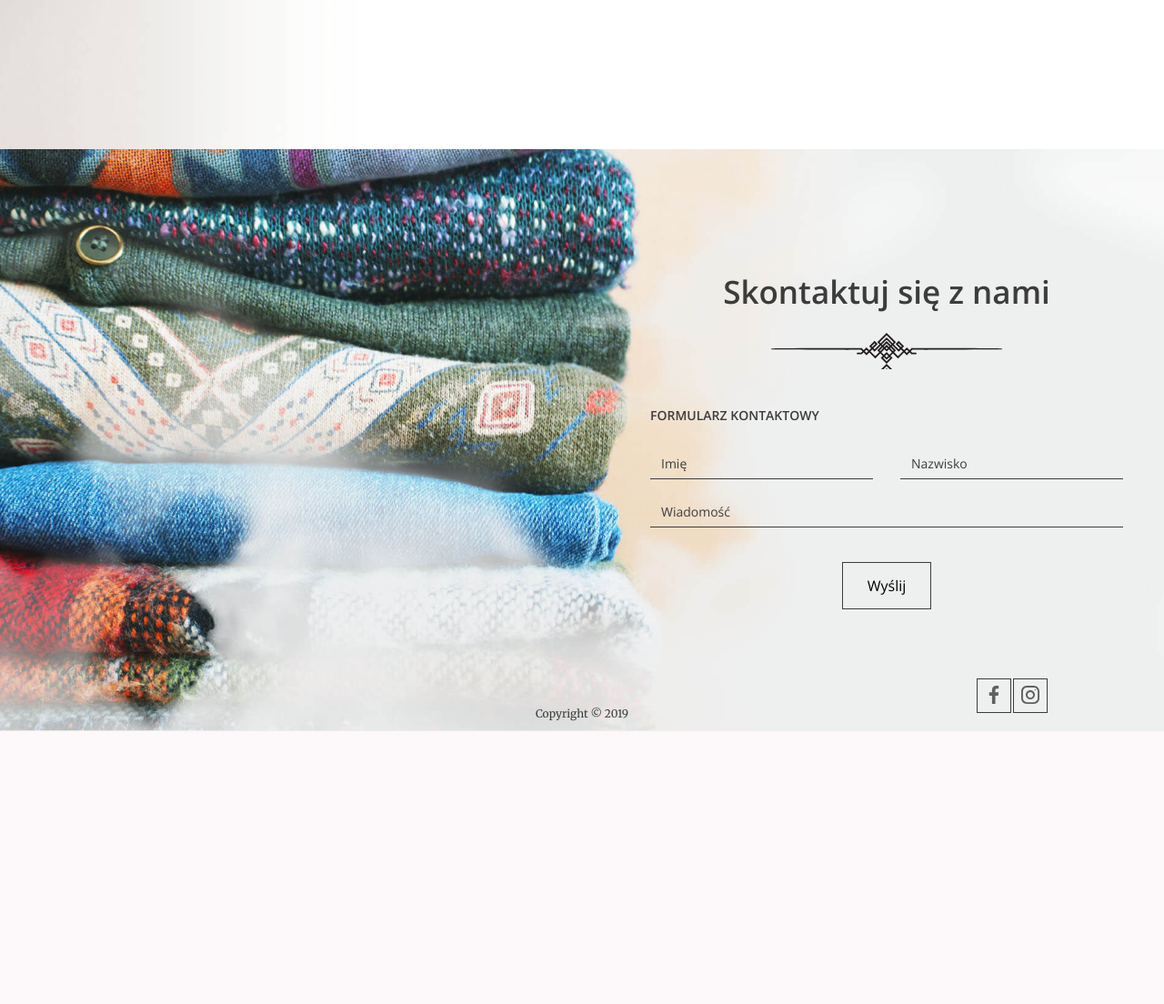
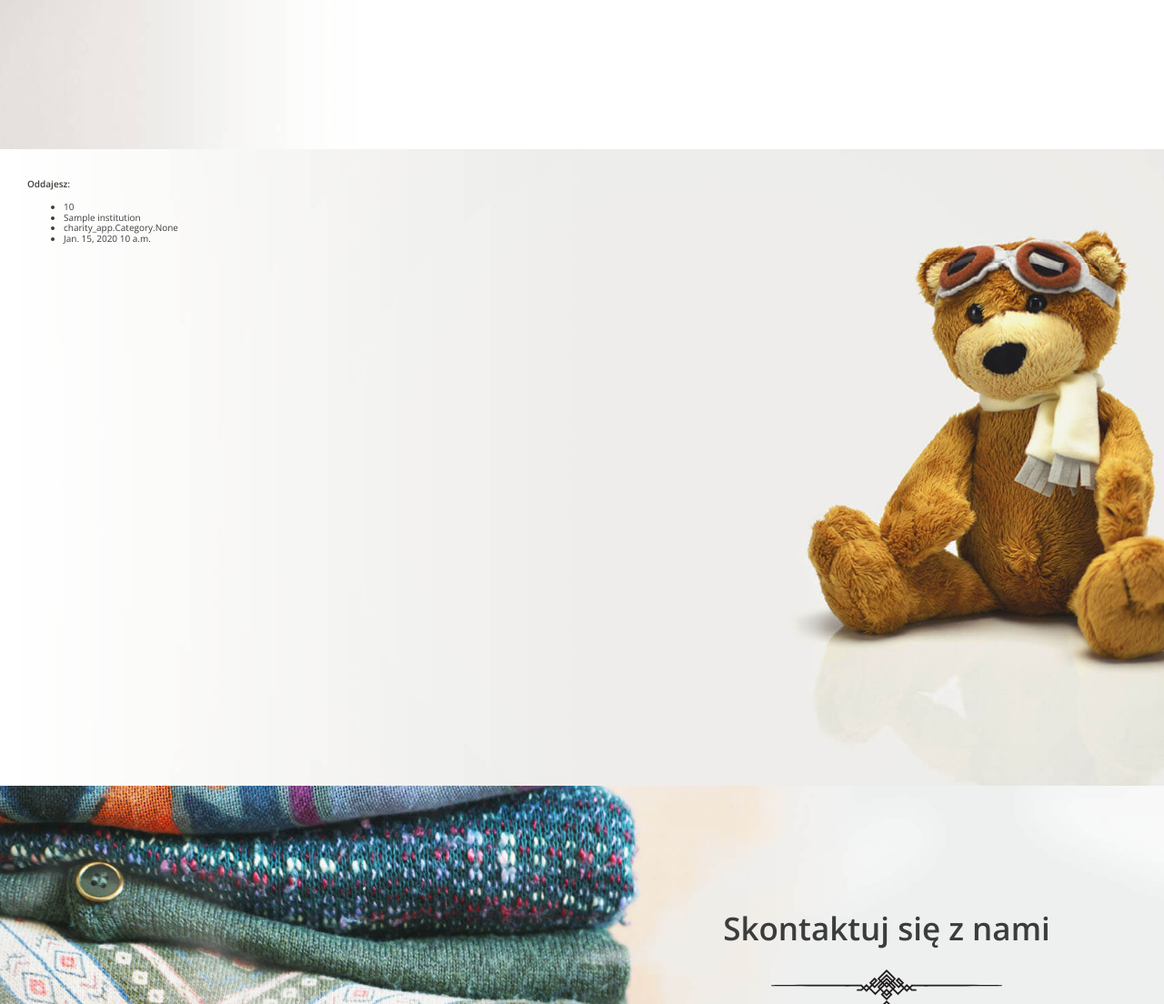
Before and after one commit to Adam-Palacz/charity_website_backend, a Django app: page /profile/ in a window 1280 px wide. Shown: the part 636-1740 px from the top of the page at 91% size. Before the commit the page ends 1440 px from the top, so only its background shows below. Run offline with Django 3.2, Linux system fonts and the light colour scheme; a user stored in the database is signed in; tables that the repository leaves empty hold one stand-in row (values such as "Sample post").

Commit message:
add user profile summary

```diff
--- a/charity_project/charity_app/models.py
+++ b/charity_project/charity_app/models.py
@@ -70,8 +70,8 @@
     type = models.IntegerField(choices=TYPE_CHOICES, default=4)
     categories = models.ManyToManyField(Category)
 
-    # def __str__(self):
-    #     return f"Nazwa instytucji: {self.name}, opis: {self.description}"
+    def __str__(self):
+        return self.name
 
 
 class Donation(models.Model):
--- a/charity_project/charity_app/templates/index.html
+++ b/charity_project/charity_app/templates/index.html
@@ -7,7 +7,7 @@
 
 
         <ul>
-          <li><a href="" class="btn btn--without-border active">Start</a></li>
+          <li><a href="{% url 'index' %}" class="btn btn--without-border active">Start</a></li>
           <li><a href="#steps" class="btn btn--without-border">O co chodzi?</a></li>
           <li><a href="#about-us" class="btn btn--without-border">O nas</a></li>
           <li><a href="#help" class="btn btn--without-border">Fundacje i organizacje</a></li>
--- a/charity_project/charity_app/templates/user_profile.html
+++ b/charity_project/charity_app/templates/user_profile.html
@@ -21,6 +21,24 @@
             </div>
         </div>
     </header>
-
-
+    <section class="form--steps">
+        <div class="form--steps-container">
+        <div class="summary">
+            {% if donations %}
+            {% for donation in donations %}
+                    <div class="form-section">
+                        <h4>Oddajesz:</h4>
+                        <ul>
+                            <li>{{donation.quantity}}</li>
+                            <li>{{donation.institution}}</li>
+                            <li>{{donation.categories}}</li>
+                            <li>{{donation.pick_up_date}} {{donation.pick_up_time}}</li>
+                        </ul>
+                    </div>
+                    {% endfor %}
+            {% endif %}
+        </div>
+        </div>
+        </div>
+    </section>
 {% endblock %}
--- a/charity_project/charity_app/views.py
+++ b/charity_project/charity_app/views.py
@@ -3,16 +3,13 @@
 from django.core.paginator import Paginator
 from django.contrib.auth import authenticate, login, logout
 from .models import Category, Donation, Institution, CustomUser, DonationModelForm
-from .forms import DonationForm
-
 
 
 class LandingPageView(View):
     def get(self, request):
-        quantity_counter = sum(
-            [Donation.objects.values_list()[i][1] for i in range(len(Donation.objects.values_list()))]
-        )
-        institution_counter = len(Institution.objects.all())
+        quantity_counter = sum(Donation.objects.values_list('quantity', flat=True))
+
+        institution_counter = len(Donation.objects.values_list('institution', flat=True).distinct())
 
         foundations = Institution.objects.filter(type=1)
         organizations = Institution.objects.filter(type=2)
@@ -55,18 +52,21 @@
             return redirect("/login")
         categories = Category.objects.all()
         institutions = Institution.objects.all()
-        return render(request, "form.html", context={"categories": categories, "institutions": institutions, form:"form"})
+        return render(request, "form.html",
+                      context={"categories": categories, "institutions": institutions, form: "form"})
 
     def post(self, request):
         form = DonationModelForm(request.POST)
-        categories = Category.objects.get(name=request.POST['categories'])
+        categories = request.POST['categories'].split(",")
         institution = Institution.objects.get(pk=request.POST['institution'])
         user = request.user
         if form.is_valid():
             instance = form.save(commit=False)
             instance.user = user
             instance.save()
-            instance.categories.add(categories)
+            for category in categories:
+                instance.categories.add(Category.objects.get(name=category))
+                instance.save()
             instance.institution = institution
             instance.save()
             return render(request, 'form-confirmation.html')
@@ -109,7 +109,9 @@
 
 class ProfileView(View):
     def get(self, request):
-        return render(request, "user_profile.html")
+        user = request.user
+        donations = Donation.objects.filter(user_id = user.pk)
+        return render(request, "user_profile.html", context={'donations':donations})
 
 
 class FormConfirmationView(View):
--- a/charity_project/static/js/app.js
+++ b/charity_project/static/js/app.js
@@ -235,7 +235,11 @@
       this.$step.parentElement.hidden = this.currentStep >= 6;
 
       // TODO: get data from inputs and show them in summary
-      this.$categories = document.querySelectorAll('input[name="categories"]:checked')[0].value;
+      this.$categories = document.querySelectorAll('input[name="categories"]:checked');
+      this.$categoriesList = [];
+      for (let i = 0; i<this.$categories.length; i++){
+        this.$categoriesList.push(this.$categories[i].value);
+      }
       this.$quantity = document.querySelector('input[name="quantity"]').value;
       this.$institution = document.querySelector('input[name="institution"]:checked').value;
       this.$address = document.querySelector('input[name="address"]').value;
@@ -270,13 +274,12 @@
       this.updateForm();
 
       this.$formData = new FormData();
-      this.$formData.append('categories', this.$categories);
+      this.$formData.append('categories', this.$categoriesList);
       this.$formData.append('quantity', this.$quantity);
       this.$formData.append('institution', this.$institution);
       this.$formData.append('address', this.$address);
       this.$formData.append('city', this.$city);
       this.$formData.append('zip_code', this.$zip_code);
-      this.$formData.append('address', this.$address);
       this.$formData.append('phone_number', this.$phone_number);
       this.$formData.append('pick_up_date', this.$pick_up_date);
       this.$formData.append('pick_up_time', this.$pick_up_time);
```
Also changed, not shown: charity_project/charity_app/templates/form-confirmation.html (+6 -5 lines).
